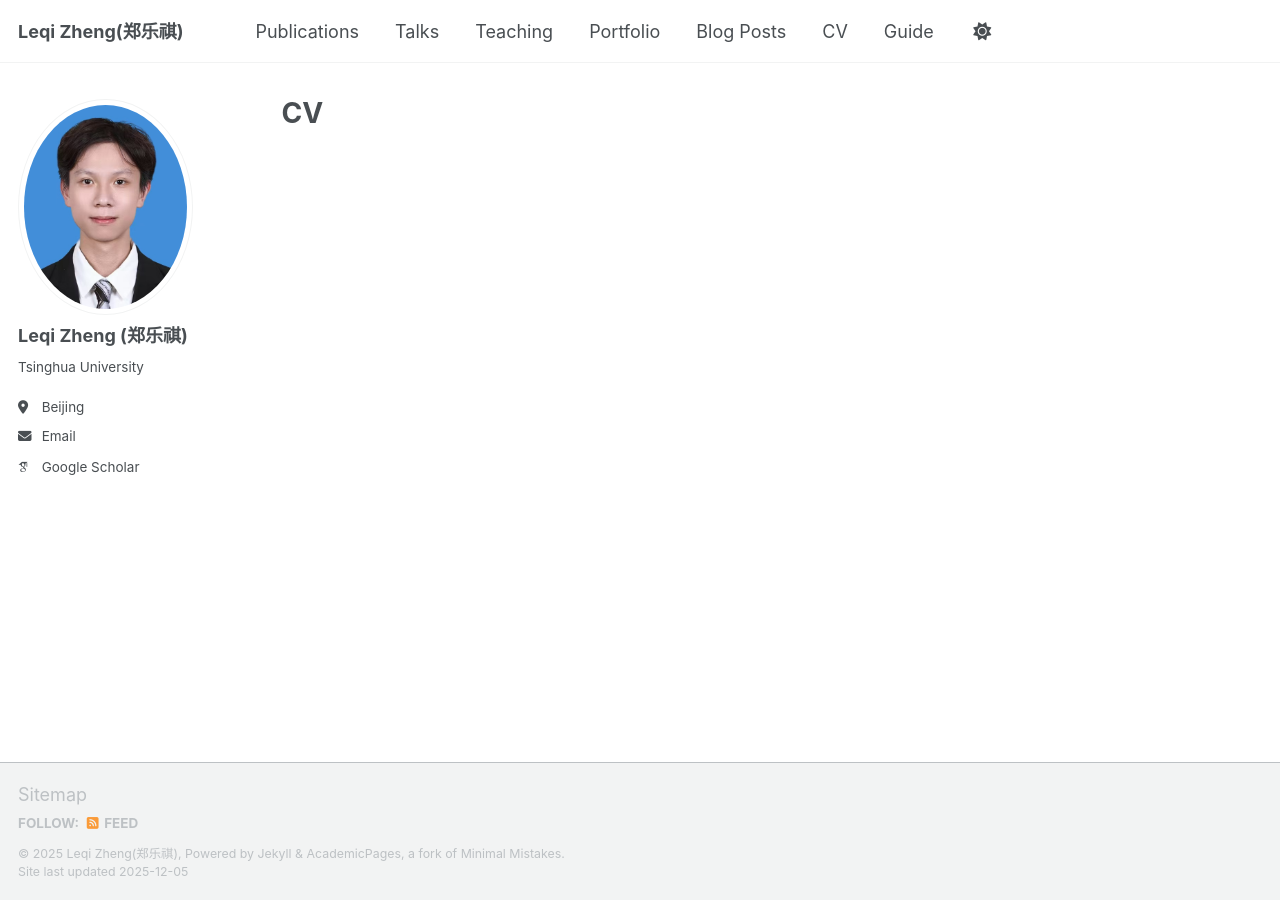
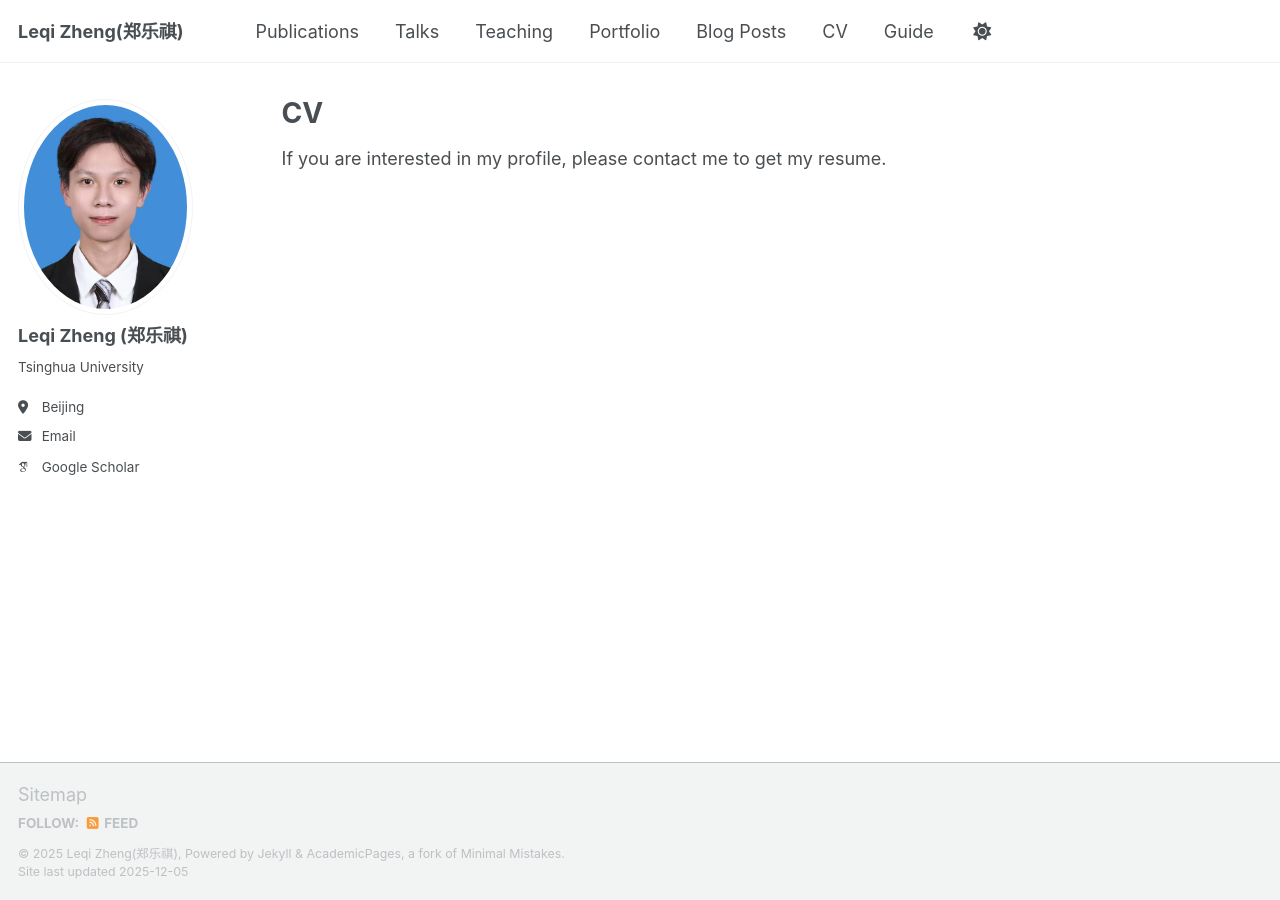
Before and after one commit to LQgdwind/LQgdwind.github.io, a Jekyll site: the page built from _pages/cv.md, in a window 1280 px wide. Built offline with Jekyll 4.4.1, drawn with Linux system fonts in a browser that asks for light colours; some web fonts are replaced; a script bundle is joined from its source files by our own code; library files that are not in the unit come from our copies.

Commit message:
Update cv.md

```diff
--- a/_pages/cv.md
+++ b/_pages/cv.md
@@ -6,3 +6,5 @@ author_profile: true
 redirect_from:
   - /resume
 ---
+
+If you are interested in my profile, please contact me to get my resume.
```
